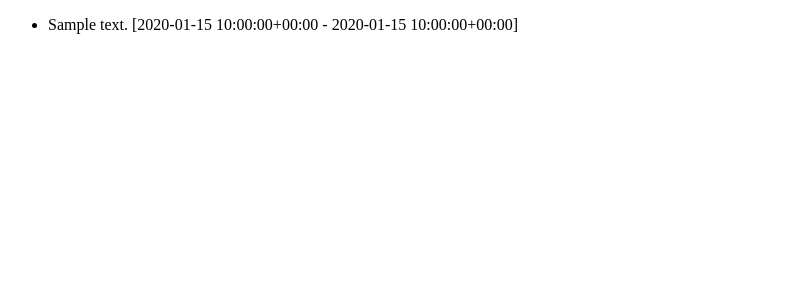
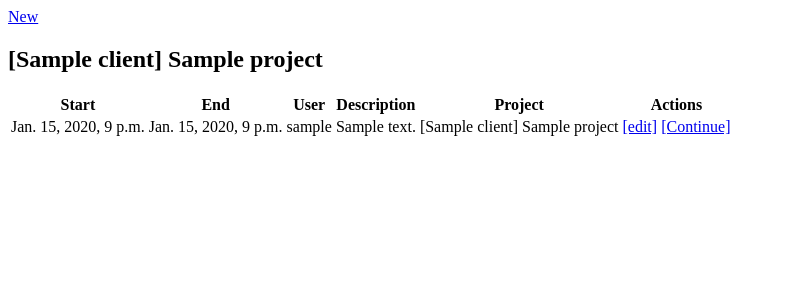
Before and after one commit to MelbDjango/timetracker_new, a Django app: template tracker/templates/tracker/entry_list.html in a window 1280 px wide. Shown: the top 300 px of the page, without its empty margins (0-785 px from the left). Run offline with Django 3.2, Linux system fonts and the light colour scheme; tables that the repository leaves empty hold one stand-in row (values such as "Sample post"); the template is opened without the code that fills it: values that come from a table or form of the project are taken from there, most other values are stand-ins (such as "Sample title", 1, 10 or a date in 2020).

Commit message:
Update from last lesson

```diff
--- a/timetracker/settings.py
+++ b/timetracker/settings.py
@@ -86,9 +86,9 @@ DATABASES = {
 # Internationalization
 # https://docs.djangoproject.com/en/1.8/topics/i18n/
 
-LANGUAGE_CODE = 'en-us'
+LANGUAGE_CODE = 'en-au'
 
-TIME_ZONE = 'UTC'
+TIME_ZONE = 'Australia/Melbourne'
 
 USE_I18N = True
 
--- a/timetracker/urls.py
+++ b/timetracker/urls.py
@@ -1,11 +1,15 @@
 from django.conf.urls import include, url
 from django.contrib import admin
+from django.http import HttpResponse
+
+from tracker import views
 
 urlpatterns = [
-    # Examples:
-    # url(r'^$', 'timetracker.views.home', name='home'),
-    # url(r'^blog/', include('blog.urls')),
+    url(r'^$', views.entry_list, name='entry-list',),
+    url(r'^add/$', views.entry_add, name='entry-add'),
+    url(r'^(?P<entry_id>\d+)/$', views.entry_edit, name='entry-edit'),
+    url(r'^(?P<entry_id>\d+)/stop/$', views.entry_stop, name='entry-stop'),
+    url(r'^(?P<entry_id>\d+)/continue/$', views.entry_continue, name='entry-continue'),
 
     url(r'^admin/', include(admin.site.urls)),
-    url(r'^tracker/', include('tracker.urls')),
 ]
--- a/tracker/forms.py
+++ b/tracker/forms.py
@@ -9,11 +9,14 @@ class EntryForm(forms.ModelForm):
         model = models.Entry
         fields = '__all__'
 
+        widgets = {
+            'start': forms.DateTimeInput(attrs={'data-widget': 'picker'}),
+        }
+
     def clean(self):
         data = self.cleaned_data
         if 'start' in data and 'end' in data:
             if data['end']:
                 # Ensure end is after start
                 if data['start'] > data['end']:
-                    # raise forms.ValidationError('Start must be before End')
                     self.add_error('end', 'Start must be before End')
--- a/tracker/models.py
+++ b/tracker/models.py
@@ -1,4 +1,5 @@
 from django.db import models
+
 
 # Create your models here.
 class Client(models.Model):
@@ -30,6 +31,8 @@ class Entry(models.Model):
     description = models.CharField(max_length=100)
     project = models.ForeignKey('Project')
 
+    user = models.ForeignKey('auth.User', null=True)
+
     class Meta:
         verbose_name_plural = 'Entries'
 
--- a/tracker/templates/base.html
+++ b/tracker/templates/base.html
@@ -1,9 +1,10 @@
 <!DOCTYPE html>
 <html>
     <head>
-        <title> </title>
+        <title> {{ title }} </title>
     </head>
     <body>
-{% block content %}{% endblock %}
+{% block content %}
+{% endblock %}
     </body>
 </html>
--- a/tracker/templates/tracker/entry_list.html
+++ b/tracker/templates/tracker/entry_list.html
@@ -1,9 +1,42 @@
-{% extends "base.html" %}
+{% extends 'base.html' %}
 
 {% block content %}
-<ul>
-    {% for entry in object_list %}
-    <li> {{ entry }} </li>
+<a href="{% url 'entry-add' %}">New</a>
+
+{% regroup object_list by project as project_list %}
+{% for project in project_list %}
+<h2> {{ project.grouper }} </h2>
+<table>
+    <thead>
+        <tr>
+            <th> Start </th>
+            <th> End </th>
+            <th> User </th>
+            <th> Description </th>
+            <th> Project </th>
+            <th> Actions </th>
+        </tr>
+    </thead>
+
+    <tbody>
+    {% for entry in project.list %}
+    <tr>
+        <td> {{ entry.start }} </td>
+        <td> {{ entry.end }} </td>
+        <td> {{ entry.user }} </td>
+        <td> {{ entry.description }} </td>
+        <td> {{ entry.project }} </td>
+        <td>
+            <a href="{% url 'entry-edit' entry_id=entry.pk %}">[edit]</a>
+            {% if not entry.end %}
+            <a href="{% url 'entry-stop' entry_id=entry.pk %}">[STOP!]</a>
+            {% else %}
+            <a href="{% url 'entry-continue' entry_id=entry.pk %}">[Continue]</a>
+            {% endif %}
+        </td>
+    </tr>
     {% endfor %}
-</ul>
-{% endblock %}
+    </tbody>
+</table>
+{% endfor %}
+{% endblock content %}
--- a/tracker/urls.py
+++ b/tracker/urls.py
@@ -4,7 +4,4 @@ from . import views
 
 
 urlpatterns = [
-    url(r'^entry/$', views.entry_list, name='entry-list'),
-    url(r'^entry/add/$', views.entry_add, name='entry-add'),
-    url(r'^entry/(?P<entry_id>\d+)/$', views.entry_edit, name='entry-edit'),
 ]
```
Also changed, not shown: tracker/templates/tracker/entry_form.html (+8 -8 lines), tracker/views.py (+25 -2 lines), tracker/migrations/0003_entry_user.py (added).
